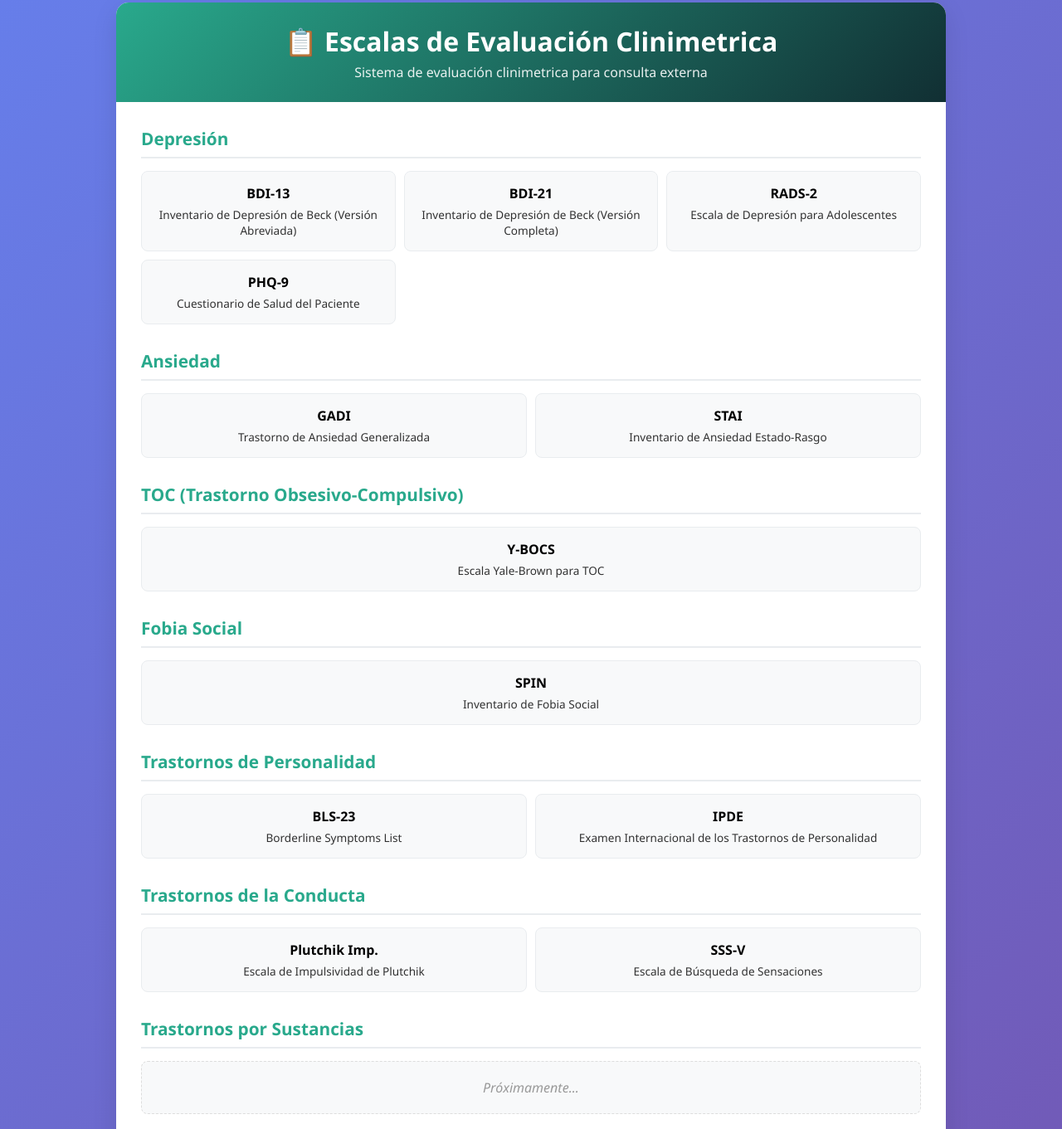
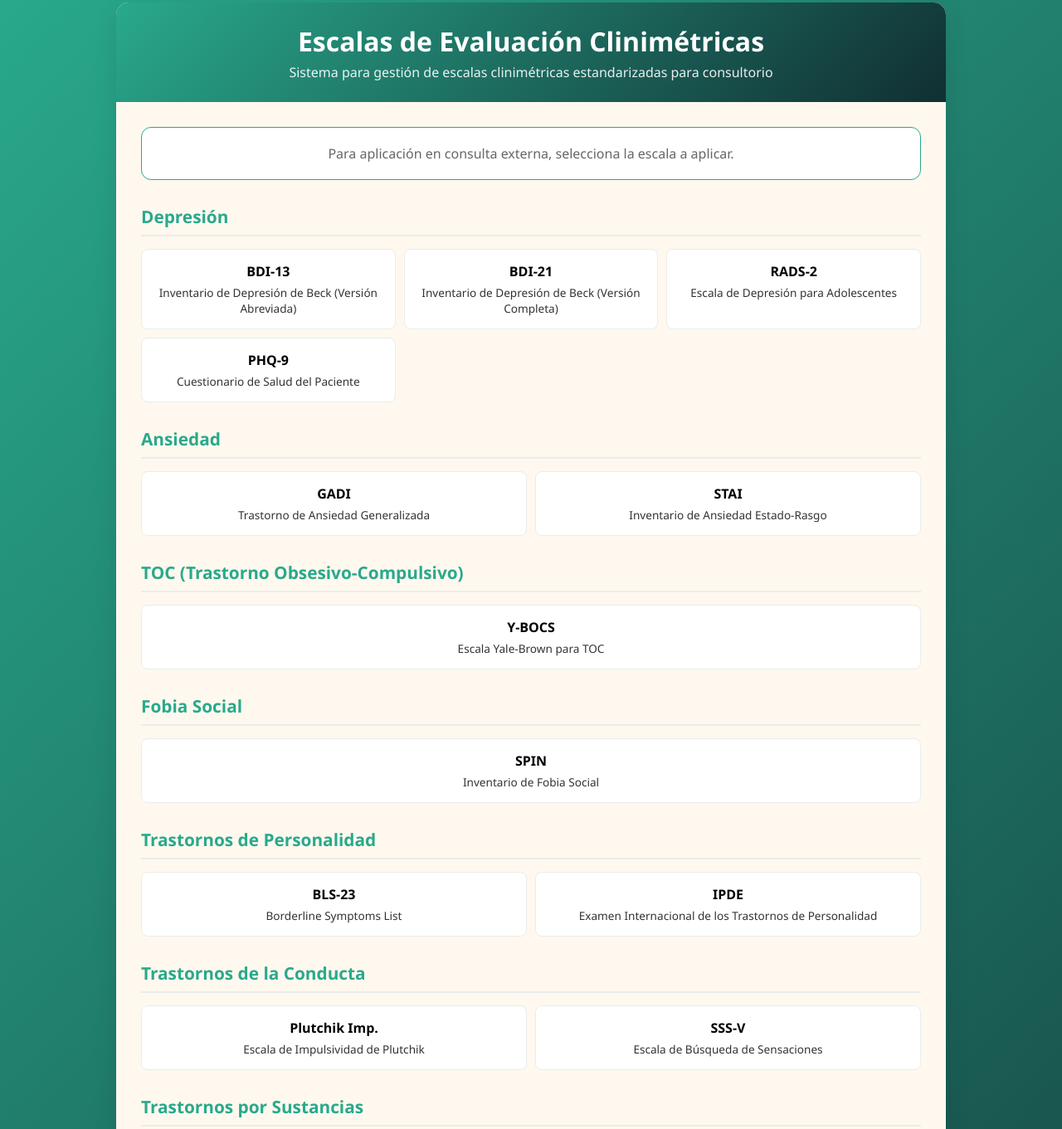
Before and after one commit to dralejandroc/consulta, a plain HTML site: page Escalas/index.html in a window 1280 px wide. Shown: the part 17-1378 px from the top of the page at 83% size. Drawn offline with Linux system fonts and the light colour scheme.

Commit message:
Update index.html

```diff
--- a/Escalas/index.html
+++ b/Escalas/index.html
@@ -3,7 +3,7 @@
 <head>
     <meta charset="UTF-8">
     <meta name="viewport" content="width=device-width, initial-scale=1.0">
-    <title>Escalas de Evaluación Clinimetrica</title>
+    <title>Escalas de Evaluación Psicológica</title>
     <style>
         * {
             margin: 0;
@@ -13,7 +13,7 @@
 
         body {
             font-family: 'Segoe UI', Tahoma, Geneva, Verdana, sans-serif;
-            background: linear-gradient(135deg, #667eea 0%, #764ba2 100%);
+            background: linear-gradient(135deg, #29A98C 0%, #112F33 100%);
             min-height: 100vh;
             padding: 20px;
         }
@@ -21,7 +21,7 @@
         .container {
             max-width: 1000px;
             margin: 0 auto;
-            background: white;
+            background: #FFF8EE;
             border-radius: 15px;
             box-shadow: 0 10px 30px rgba(0,0,0,0.1);
             overflow: hidden;
@@ -70,7 +70,7 @@
         }
 
         .scale-item {
-            background: #f8f9fa;
+            background: white;
             border: 1px solid #e9ecef;
             border-radius: 8px;
             padding: 15px;
@@ -81,7 +81,7 @@
 
         .scale-item:hover {
             background: #29A98C;
-            color: white;
+            color: #FFF8EE;
             transform: translateY(-2px);
             box-shadow: 0 4px 12px rgba(41, 169, 140, 0.3);
         }
@@ -98,13 +98,13 @@
         }
 
         .empty-category {
-            color: #999;
+            color: #666;
             font-style: italic;
             text-align: center;
             padding: 20px;
-            background: #f8f9fa;
+            background: white;
             border-radius: 8px;
-            border: 1px dashed #ddd;
+            border: 1px dashed #29A98C;
         }
 
         @media (max-width: 768px) {
@@ -129,11 +129,14 @@
 <body>
     <div class="container">
         <div class="header">
-            <h1>📋 Escalas de Evaluación Clinimetrica</h1>
-            <p>Sistema de evaluación clinimetrica para consulta externa</p>
+            <h1>Escalas de Evaluación Clinimétricas</h1>
+            <p>Sistema para gestión de escalas clinimétricas estandarizadas para consultorio</p>
         </div>
 
         <div class="content">
+            <div style="text-align: center; margin-bottom: 30px; padding: 20px; background: white; border-radius: 12px; color: #666; border: 1px solid #29A98C;">
+                <p>Para aplicación en consulta externa, selecciona la escala a aplicar.</p>
+            </div>
             <!-- DEPRESIÓN -->
             <div class="category">
                 <div class="category-title">
```
